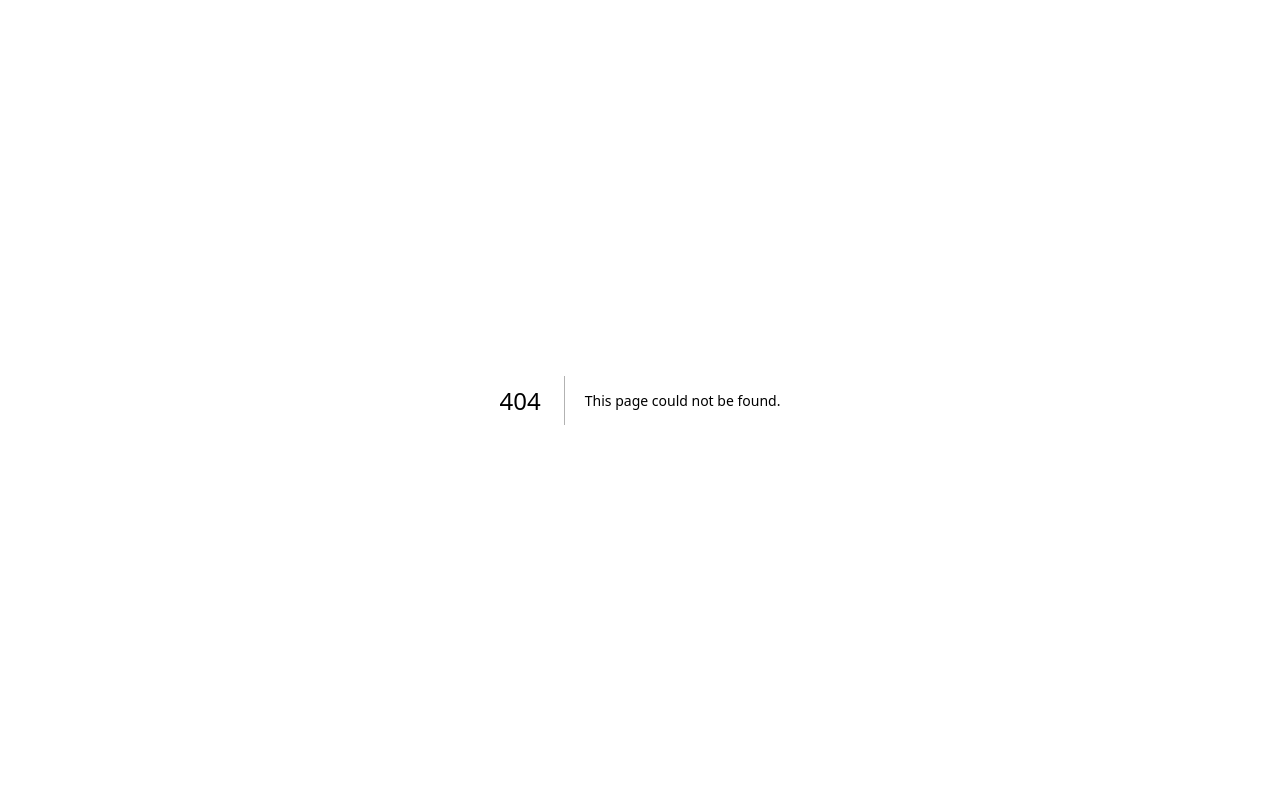
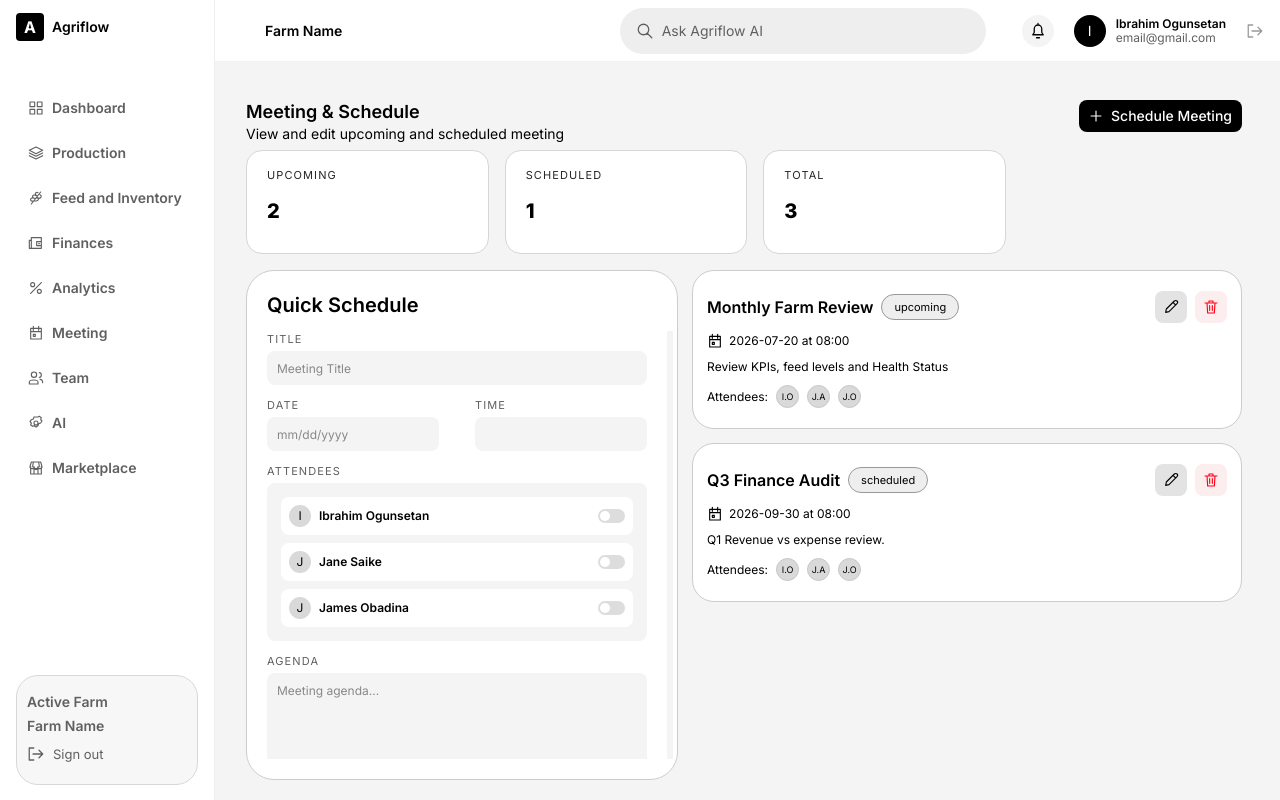
Before and after one commit to Thql123/agronova, a Next.js app: page /farms/1/meetings in a window 1280 px wide. Before the commit this address had no page. Built offline with nearby package versions, Linux system fonts and the light colour scheme.

Commit message:
feat: build meeting schedule page

```diff
--- a/app/farms/[farmId]/_components/farm-navigation.tsx
+++ b/app/farms/[farmId]/_components/farm-navigation.tsx
@@ -10,7 +10,7 @@ const navigation: { label: string; segment: string; icon: FarmIconName; availabl
   { label: "Feed and Inventory", segment: "inventory", icon: "inventory", available: true },
   { label: "Finances", segment: "finances", icon: "finances", available: true },
   { label: "Analytics", segment: "analytics", icon: "analytics", available: true },
-  { label: "Meeting", segment: "meeting", icon: "meeting" },
+  { label: "Meeting", segment: "meetings", icon: "meeting", available: true },
   { label: "Team", segment: "team", icon: "team" },
   { label: "AI", segment: "ai", icon: "ai" },
   { label: "Marketplace", segment: "marketplace", icon: "marketplace" },
--- /dev/null
+++ b/app/farms/[farmId]/meetings/meetings.module.css
@@ -0,0 +1,26 @@
+@media (min-width: 80rem) {
+  .scrollArea {
+    scrollbar-width: thin;
+    scrollbar-color: #cccccc #f4f4f4;
+    scrollbar-gutter: stable;
+    /* Keep the track discoverable even when all fields fit the workspace. */
+    background-image: linear-gradient(#f4f4f4, #f4f4f4);
+    background-position: right top;
+    background-size: 6px 100%;
+    background-repeat: no-repeat;
+  }
+
+  .scrollArea::-webkit-scrollbar {
+    width: 6px;
+  }
+
+  .scrollArea::-webkit-scrollbar-track {
+    background: #f4f4f4;
+    border-radius: 999px;
+  }
+
+  .scrollArea::-webkit-scrollbar-thumb {
+    background: #cccccc;
+    border-radius: 999px;
+  }
+}
--- /dev/null
+++ b/app/farms/[farmId]/meetings/mock-meetings.ts
@@ -0,0 +1,43 @@
+interface Meeting {
+  id: string;
+  title: string;
+  status: "upcoming" | "scheduled";
+  date: string;
+  time: string;
+  description: string;
+  attendees: string[];
+}
+
+export const mockAttendees = [
+  { id: "ibrahim", name: "Ibrahim Ogunsetan", initial: "I" },
+  { id: "jane", name: "Jane Saike", initial: "J" },
+  { id: "james", name: "James Obadina", initial: "J" },
+];
+
+// These display counts are intentionally independent of the preview cards.
+export const mockMeetingSummary = [
+  { label: "Upcoming", value: 2 },
+  { label: "Scheduled", value: 1 },
+  { label: "Total", value: 3 },
+];
+
+export const mockMeetings: Meeting[] = [
+  {
+    id: "monthly-farm-review",
+    title: "Monthly Farm Review",
+    status: "upcoming",
+    date: "2026-07-20",
+    time: "08:00",
+    description: "Review KPIs, feed levels and Health Status",
+    attendees: ["I.O", "J.A", "J.O"],
+  },
+  {
+    id: "q3-finance-audit",
+    title: "Q3 Finance Audit",
+    status: "scheduled",
+    date: "2026-09-30",
+    time: "08:00",
+    description: "Q1 Revenue vs expense review.",
+    attendees: ["I.O", "J.A", "J.O"],
+  },
+];
--- /dev/null
+++ b/app/farms/[farmId]/meetings/page.tsx
@@ -0,0 +1,107 @@
+import type { Metadata } from "next";
+import { FarmIcon } from "../_components/farm-icon";
+import { mockAttendees, mockMeetings, mockMeetingSummary } from "./mock-meetings";
+import styles from "./meetings.module.css";
+
+export const metadata: Metadata = {
+  title: "Meeting & Schedule | Agriflow",
+  description: "View and edit upcoming and scheduled meeting",
+};
+
+const labelClasses = "mb-1 block text-[11px] leading-4 tracking-[0.1em] text-[#606060] uppercase";
+const inputClasses = "w-full min-w-0 rounded-lg border-0 bg-[#f4f4f4] px-2.5 text-xs text-black placeholder:text-[#888888] focus:outline-none focus-visible:inset-ring-2 focus-visible:inset-ring-black";
+
+export default function MeetingsPage() {
+  return (
+    <div className="flex min-h-[calc(100dvh-155px)] min-w-0 flex-col sm:min-h-[calc(100dvh-163px)] lg:min-h-[calc(100dvh-171px)] xl:h-[calc(100dvh-96px)] xl:min-h-0 xl:px-[22px] xl:pt-6">
+      <div className="mb-1.5 flex shrink-0 flex-col gap-4 sm:flex-row sm:items-start sm:justify-between">
+        <div className="min-w-0">
+          <h1 className="text-lg leading-6 font-semibold">Meeting &amp; Schedule</h1>
+          <p className="text-sm leading-5">View and edit upcoming and scheduled meeting</p>
+        </div>
+        <button type="button" disabled title="Scheduling meetings is coming soon" className="mb-2 flex h-8 w-fit shrink-0 items-center gap-2 rounded-lg bg-black px-2.5 text-sm font-medium text-white sm:mb-0">
+          <svg width="14" height="14" viewBox="0 0 20 20" fill="none" stroke="currentColor" strokeWidth="1.6" strokeLinecap="round" aria-hidden="true"><path d="M10 3v14M3 10h14" /></svg>
+          Schedule Meeting
+        </button>
+      </div>
+
+      <div className="mb-4 grid w-full max-w-[760px] shrink-0 grid-cols-1 gap-4 sm:grid-cols-3">
+        {mockMeetingSummary.map((metric) => (
+          <section key={metric.label} aria-label={metric.label} className="min-h-[104px] min-w-0 rounded-[16px] border border-[#d6d6d6] bg-white px-5 py-4">
+            <h2 className="text-[11px] leading-4 tracking-[0.1em] text-[#262626] uppercase">{metric.label}</h2>
+            <p className="mt-4 text-xl leading-6 font-extrabold">{metric.value}</p>
+          </section>
+        ))}
+      </div>
+
+      <div className="grid min-w-0 items-start gap-3.5 xl:min-h-0 xl:flex-1 xl:grid-cols-[minmax(0,44fr)_minmax(0,56fr)] xl:grid-rows-[minmax(0,1fr)] xl:items-stretch">
+        <section aria-labelledby="quick-schedule-title" className="flex min-h-0 min-w-0 flex-col overflow-hidden rounded-[28px] border border-[#CCCCCC] bg-white p-5">
+          <h2 id="quick-schedule-title" className="mb-3 shrink-0 text-xl leading-7 font-semibold">Quick Schedule</h2>
+          <div className={`${styles.scrollArea} flex flex-col gap-3 xl:-mr-4 xl:min-h-0 xl:flex-1 xl:overflow-y-auto xl:pr-4`}>
+            <div className="shrink-0">
+              <label htmlFor="meeting-title" className={labelClasses}>Title</label>
+              <input id="meeting-title" type="text" placeholder="Meeting Title" className={`${inputClasses} h-[34px]`} />
+            </div>
+            <div className="grid min-w-0 shrink-0 grid-cols-1 gap-3 sm:grid-cols-2 sm:gap-9">
+              <div>
+                <label htmlFor="meeting-date" className={labelClasses}>Date</label>
+                <input id="meeting-date" type="text" placeholder="mm/dd/yyyy" className={`${inputClasses} h-[34px]`} />
+              </div>
+              <div>
+                <label htmlFor="meeting-time" className={labelClasses}>Time</label>
+                <input id="meeting-time" type="text" className={`${inputClasses} h-[34px]`} />
+              </div>
+            </div>
+            <fieldset className="shrink-0">
+              <legend className={labelClasses}>Attendees</legend>
+              <div className="space-y-2 rounded-lg bg-[#f4f4f4] p-3.5">
+                {mockAttendees.map((attendee) => (
+                  <div key={attendee.id} className="flex min-w-0 items-center gap-2 rounded-lg bg-white p-2">
+                    <span aria-hidden="true" className="flex size-[22px] shrink-0 items-center justify-center rounded-full bg-[#d9d9d9] text-xs">{attendee.initial}</span>
+                    <span className="min-w-0 flex-1 text-xs leading-4 font-semibold [overflow-wrap:anywhere]">{attendee.name}</span>
+                    <button type="button" role="switch" aria-checked={false} aria-label={`Include ${attendee.name}`} disabled title="Attendee selection is coming soon" className="flex h-[14px] w-[27px] shrink-0 items-center rounded-full bg-[#dddddd] p-[2px]">
+                      <span className="size-[10px] rounded-full bg-white" />
+                    </button>
+                  </div>
+                ))}
+              </div>
+            </fieldset>
+            <div className="flex min-h-[136px] shrink-0 flex-col xl:flex-1">
+              <label htmlFor="meeting-agenda" className={labelClasses}>Agenda</label>
+              <textarea id="meeting-agenda" placeholder="Meeting agenda..." rows={3} className={`${inputClasses} block min-h-[116px] flex-1 resize-y py-2.5 xl:resize-none`} />
+            </div>
+          </div>
+        </section>
+
+        <section aria-label="Meetings" className="min-w-0 space-y-3.5 xl:self-start">
+          {mockMeetings.map((meeting) => (
+            <article key={meeting.id} aria-labelledby={`${meeting.id}-title`} className="min-w-0 rounded-[22px] border border-[#CCCCCC] bg-white px-3.5 py-4 xl:min-h-[132px] xl:py-5">
+              <div className="flex items-center justify-between gap-3">
+                <div className="flex min-w-0 flex-wrap items-center gap-2">
+                  <h2 id={`${meeting.id}-title`} className="text-base leading-6 font-semibold [overflow-wrap:anywhere]">{meeting.title}</h2>
+                  <span className="rounded-full border border-[#999999] bg-[#eeeeee] px-3 py-1 text-[11px] leading-4">{meeting.status}</span>
+                </div>
+                <div className="flex shrink-0 gap-2">
+                  <button type="button" disabled aria-label={`Edit ${meeting.title}`} title="Editing meetings is coming soon" className="flex size-8 items-center justify-center rounded-lg bg-[#e3e3e3]">
+                    <svg width="16" height="16" viewBox="0 0 24 24" fill="none" stroke="currentColor" strokeWidth="1.7" strokeLinecap="round" strokeLinejoin="round" aria-hidden="true"><path d="m15 5 4 4M4 20l1-5L17 3a2.8 2.8 0 0 1 4 4L9 19z" /></svg>
+                  </button>
+                  <button type="button" disabled aria-label={`Delete ${meeting.title}`} title="Deleting meetings is coming soon" className="flex size-8 items-center justify-center rounded-lg bg-[#fcedef] text-[#ff0015]">
+                    <svg width="16" height="16" viewBox="0 0 24 24" fill="none" stroke="currentColor" strokeWidth="1.7" strokeLinecap="round" strokeLinejoin="round" aria-hidden="true"><path d="M3 6h18M9 6V3h6v3M6 6l1 15h10l1-15M10 10v7M14 10v7" /></svg>
+                  </button>
+                </div>
+              </div>
+              <p className="mt-2 flex items-center gap-1.5 text-xs leading-5"><FarmIcon name="meeting" className="size-4 shrink-0" /><time dateTime={`${meeting.date}T${meeting.time}`}>{meeting.date} at {meeting.time}</time></p>
+              <p className="mt-1.5 text-xs leading-5">{meeting.description}</p>
+              <div className="mt-2 flex flex-wrap items-center gap-2 text-xs leading-5">
+                <span>Attendees:</span>
+                {meeting.attendees.map((initials) => (
+                  <span key={initials} className="flex size-[23px] items-center justify-center rounded-full border border-[#c7c7c7] bg-[#d9d9d9] text-[9px]">{initials}</span>
+                ))}
+              </div>
+            </article>
+          ))}
+        </section>
+      </div>
+    </div>
+  );
+}
```
